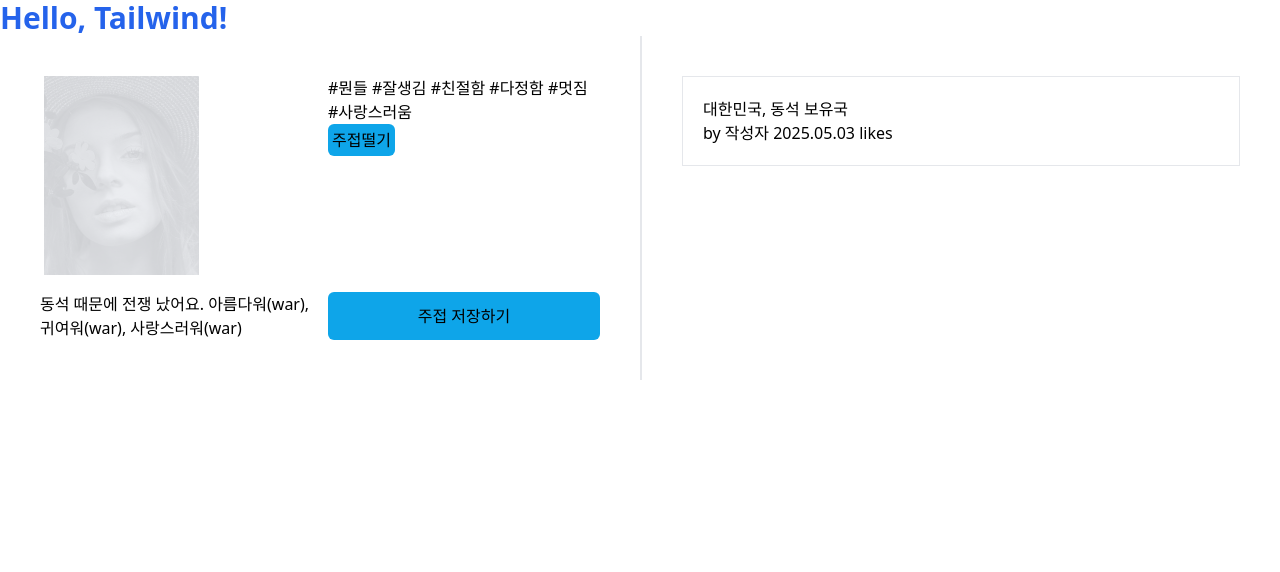
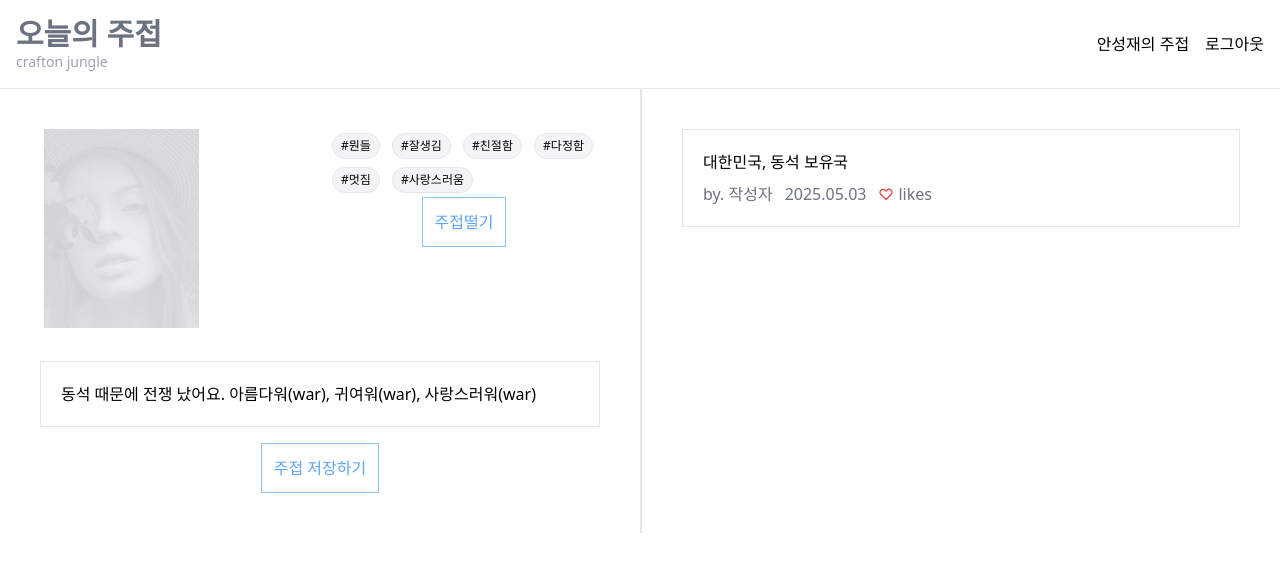
Before and after one commit to crafton-jungle-week0-team1/joojeopton, a Flask app: page /joojeop in a window 1280 px wide. Shown: the top 572 px of the page. Run offline with Flask 3, Linux system fonts and the light colour scheme; some libraries are stand-ins or nearby versions.

Commit message:
주접 생성 페이지 업데이트

```diff
--- a/templates/joojeop.html
+++ b/templates/joojeop.html
@@ -1,13 +1,27 @@
 <!DOCTYPE html>
 <html lang="en">
+
 <head>
     <meta charset="UTF-8">
     <meta name="viewport" content="width=device-width, initial-scale=1.0">
     <script src="https://cdn.tailwindcss.com"></script>
     <title>Document</title>
 </head>
+
 <body>
-    <h1 class="text-3xl font-bold text-blue-600">Hello, Tailwind!</h1>
+    <div>
+        <div class="flex items-center justify-between w-full p-4 border-b">
+            <div class="flex flex-col">
+                <h1 class="text-3xl font-bold text-gray-500">오늘의 주접</h1>
+                <p class="text-sm text-gray-400">crafton jungle</p>
+            </div>
+            <div class="flex items-center space-x-4">
+                <a>안성재의 주접</a>
+                <a>로그아웃</a>
+            </div>
+        </div>
+    </div>
+
     <div class="container grid grid-cols-2 divide-x-2">
         <div class="container profile p-10 grid grid-cols-2 gap-4 content-center">
             <div class="profile">
@@ -15,31 +29,50 @@
             </div>
             <div class="container">
                 <div class="keywords">
-                <span>#뭔들</span>
-                <span>#잘생김</span>
-                <span>#친절함</span>
-                <span>#다정함</span>
-                <span>#멋짐</span>
-                <span>#사랑스러움</span>
-            </div>
-                <button class="bg-sky-500 hover:bg-sky-700 rounded-md p-1">주접떨기</button>
+                    <button
+                        class="m-1 px-2 py-1 text-xs border rounded-full bg-gray-100 hover:bg-sky-100 focus:bg-sky-500 focus:text-white">#뭔들</button>
+                    <button
+                        class="m-1 px-2 py-1 text-xs border rounded-full bg-gray-100 hover:bg-sky-100 focus:bg-sky-500 focus:text-white">#잘생김</button>
+                    <button
+                        class="m-1 px-2 py-1 text-xs border rounded-full bg-gray-100 hover:bg-sky-100 focus:bg-sky-500 focus:text-white">#친절함</button>
+                    <button
+                        class="m-1 px-2 py-1 text-xs border rounded-full bg-gray-100 hover:bg-sky-100 focus:bg-sky-500 focus:text-white">#다정함</button>
+                    <button
+                        class="m-1 px-2 py-1 text-xs border rounded-full bg-gray-100 hover:bg-sky-100 focus:bg-sky-500 focus:text-white">#멋짐</button>
+                    <button
+                        class="m-1 px-2 py-1 text-xs border rounded-full bg-gray-100 hover:bg-sky-100 focus:bg-sky-500 focus:text-white">#사랑스러움</button>
+                </div>
+                <button
+                    class="bg-white border border-blue-300 text-blue-400 hover:bg-blue-50 p-3 block mx-auto">주접떨기</button>
             </div>
 
-            <div class="result">
-                동석 때문에 전쟁 났어요. 아름다워(war), 귀여워(war), 사랑스러워(war)
+            <div class="col-span-2 mt-4 space-y-4">
+                <div class="result border p-5">
+                    동석 때문에 전쟁 났어요. 아름다워(war), 귀여워(war), 사랑스러워(war)
+                </div>
+                <button class="bg-white border border-blue-300 text-blue-400 hover:bg-blue-50 p-3 block mx-auto">주접
+                    저장하기</button>
             </div>
-            <button class="bg-sky-500 hover:bg-sky-700 rounded-md p-1">주접 저장하기</button>
 
 
         </div>
         <div class="container list p-5">
             <div class="joojeop-block border m-5 p-5">
                 <p class="joojeop-content">대한민국, 동석 보유국</p>
-                <span class="joojeop-creater">by 작성자</span>
-                <span class="joojeop-date">2025.05.03</span>
-                <span class="joojeop-likes">likes</span>
+                <div class="flex items-center space-x-3 text-gray-500 mt-2">
+                    <span class="joojeop-creater">by. 작성자</span>
+                    <span class="joojeop-date">2025.05.03</span>
+                    <span class="joojeop-likes flex items-center">
+                        <svg xmlns="http://www.w3.org/2000/svg" class="h-4 w-4 mr-1 text-red-500" fill="none"
+                            viewBox="0 0 24 24" stroke="currentColor" stroke-width="2">
+                            <path stroke-linecap="round" stroke-linejoin="round"
+                                d="M4.318 6.318a4.5 4.5 0 000 6.364L12 20.364l7.682-7.682a4.5 4.5 0 00-6.364-6.364L12 7.636l-1.318-1.318a4.5 4.5 0 00-6.364 0z" />
+                        </svg>
+                        <span>likes</span>
+                </div>
             </div>
         </div>
     </div>
 </body>
+
 </html>
```
